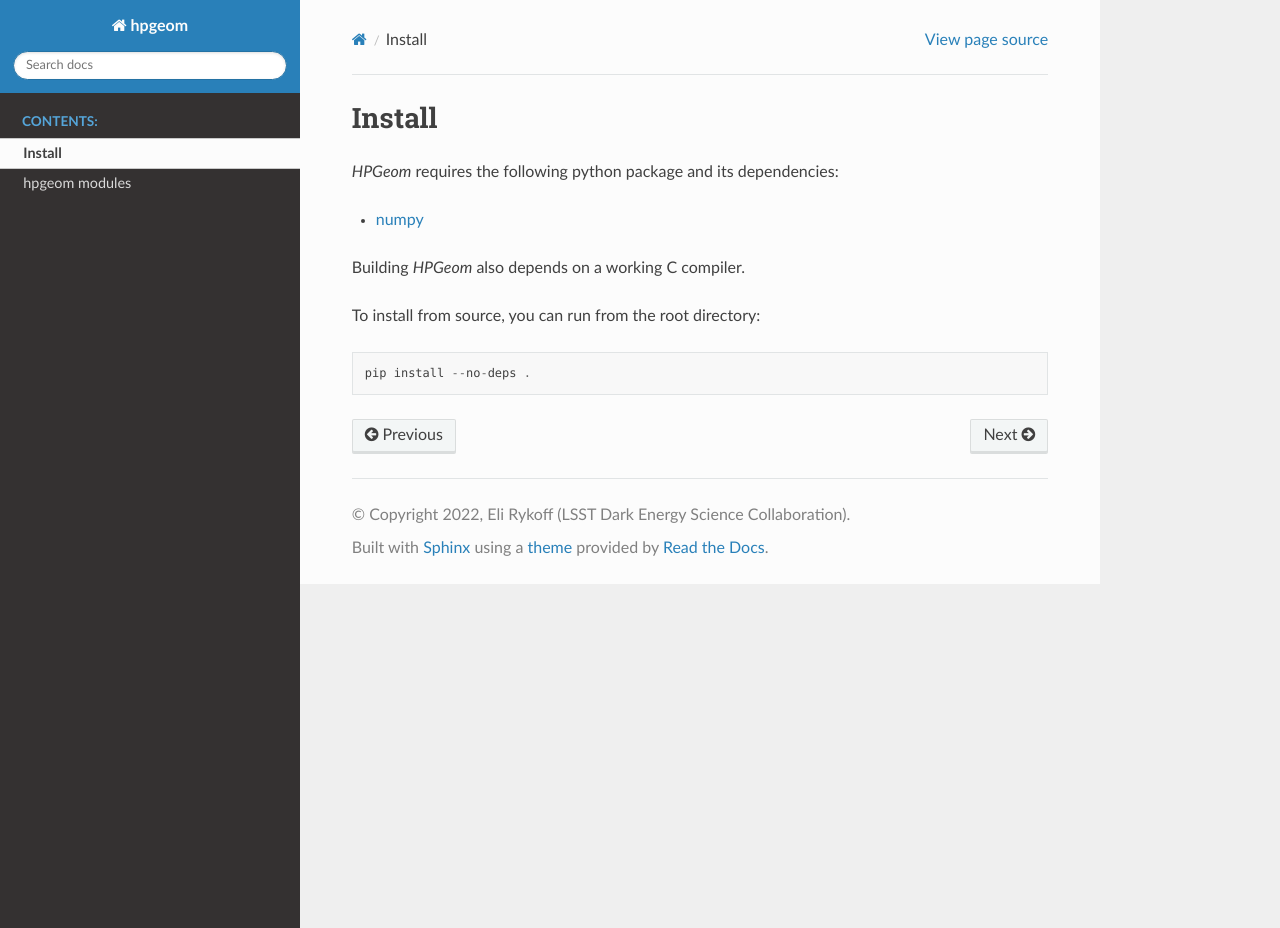
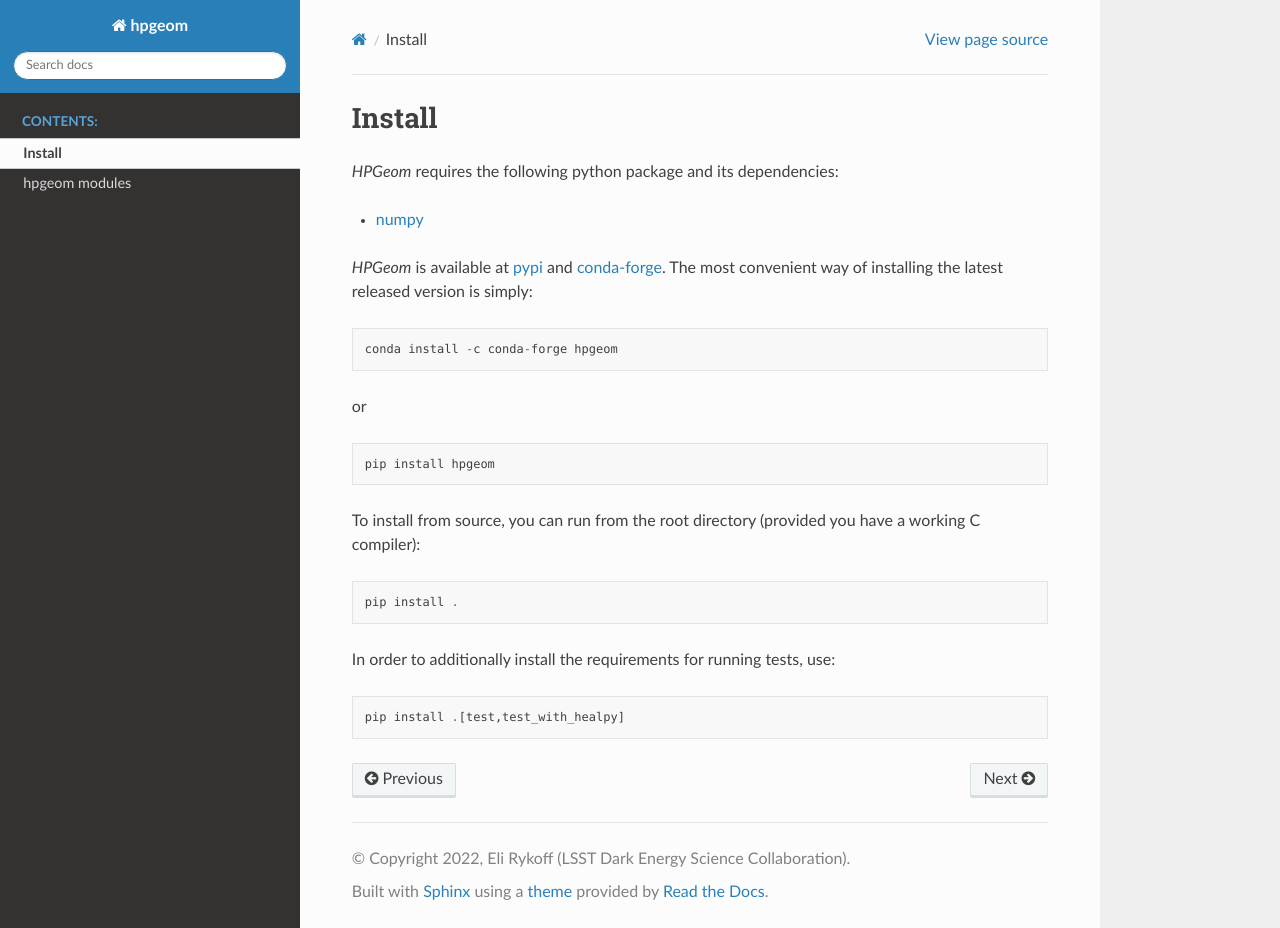
Before and after one commit to LSSTDESC/hpgeom, a Sphinx documentation site: the page built from docs/install.rst, in a window 1280 px wide and 928 px high. Built offline with Sphinx 7.4.7 and the Read the Docs theme 2.0.0, drawn with Linux system fonts in a browser that asks for light colours.

Commit message:
Update docs with installation instructions.

```diff
--- a/docs/conf.py
+++ b/docs/conf.py
@@ -58,11 +58,7 @@ html_static_path = []
 import inspect
 from os.path import relpath, dirname
 
-print('WAT')
-
 import hpgeom # for the relpath below
-
-print('HEY')
 
 def linkcode_resolve(domain, info):
     """
--- a/docs/install.rst
+++ b/docs/install.rst
@@ -5,10 +5,27 @@ Install
 
 * `numpy <https://github.com/numpy/numpy>`_
 
-Building `HPGeom` also depends on a working C compiler.
-
-To install from source, you can run from the root directory:
+`HPGeom` is available at `pypi <https://pypi.org/project/hpgeom>`_ and `conda-forge <https://anaconda.org/conda-forge/hpgeom>`_.
+The most convenient way of installing the latest released version is simply:
 
 .. code-block:: python
 
-  pip install --no-deps .
+  conda install -c conda-forge hpgeom
+
+or
+
+.. code-block:: python
+
+  pip install hpgeom
+
+To install from source, you can run from the root directory (provided you have a working C compiler):
+
+.. code-block:: python
+
+  pip install .
+
+In order to additionally install the requirements for running tests, use:
+
+.. code-block:: python
+
+  pip install .[test,test_with_healpy]
```
